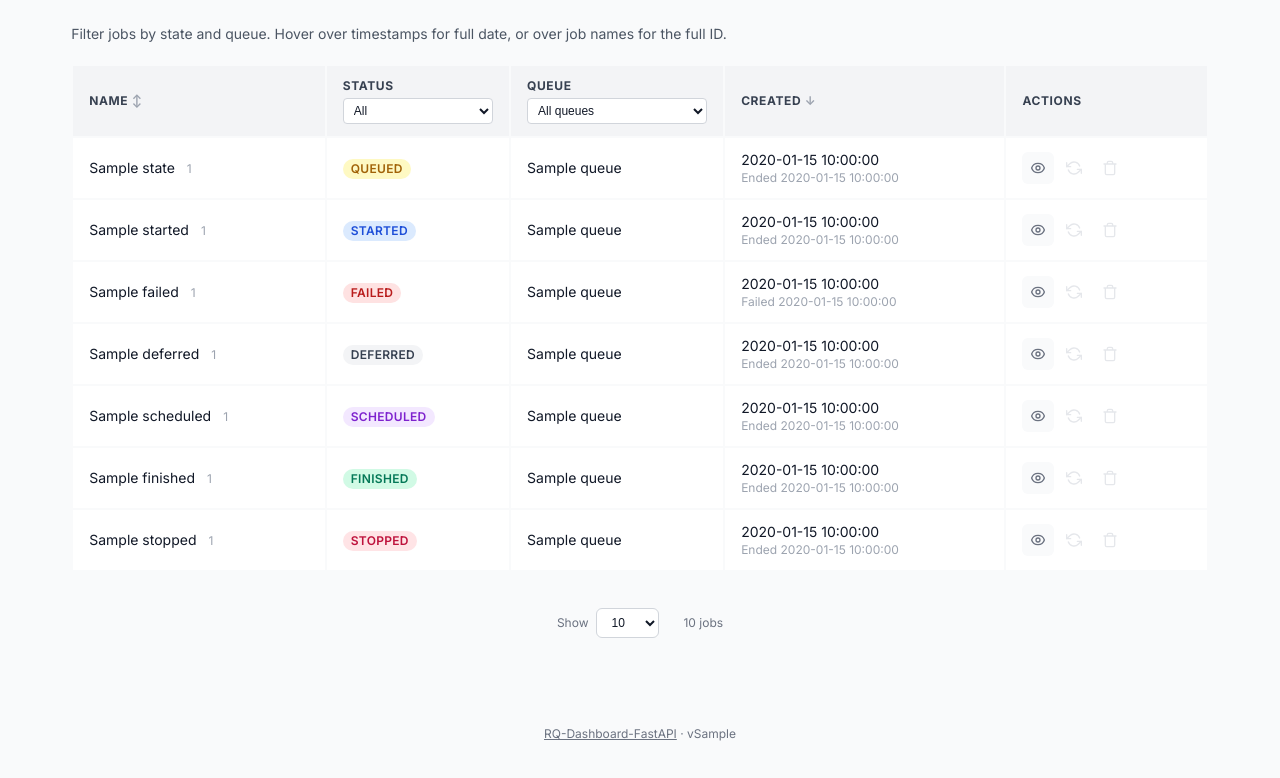
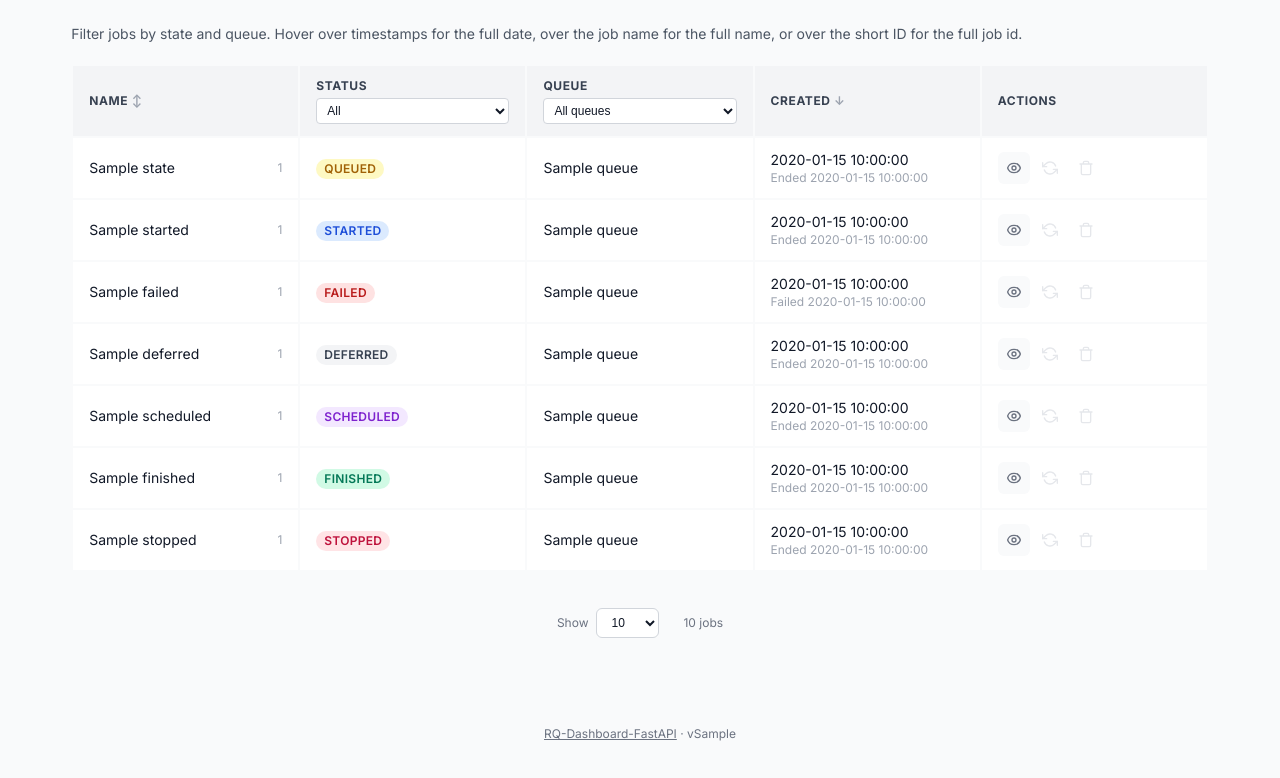
Before and after one commit to Hannes221/rq-dashboard-fast, a Python web app: template rq_dashboard_fast/templates/jobs.html in a window 1280 px wide. Shown: the part 64-842 px from the top of the page. Run offline with Jinja, Linux system fonts and the light colour scheme; the template is opened without the code that fills it: most values are stand-ins (such as "Sample title", 1, 10 or a date in 2020).

Commit message:
Fix: Limiting the length of the name column in jobs overview

```diff
--- a/rq_dashboard_fast/static/css/uno.css
+++ b/rq_dashboard_fast/static/css/uno.css
@@ -396,7 +396,6 @@
 .mb-2{margin-bottom:0.5rem;}
 .mb-4{margin-bottom:1rem;}
 .mb-6{margin-bottom:1.5rem;}
-.ml-2{margin-left:0.5rem;}
 .ml-2\.5{margin-left:0.625rem;}
 .ml-4{margin-left:1rem;}
 .ml-6{margin-left:1.5rem;}
@@ -413,9 +412,9 @@
 .h-5{height:1.25rem;}
 .h-9{height:2.25rem;}
 .max-w-\[200px\]{max-width:200px;}
-.max-w-\[300px\]{max-width:300px;}
+.max-w-\[24rem\],
+.max-w-sm{max-width:24rem;}
 .max-w-\[90\%\]{max-width:90%;}
-.max-w-sm{max-width:24rem;}
 .min-h-screen{min-height:100vh;}
 .min-w-0{min-width:0;}
 .min-w-9{min-width:2.25rem;}
@@ -425,8 +424,10 @@
 .flex{display:flex;}
 .inline-flex{display:inline-flex;}
 .flex-1{flex:1 1 0%;}
-.flex-shrink-0{flex-shrink:0;}
+.flex-shrink-0,
+.shrink-0{flex-shrink:0;}
 .flex-col{flex-direction:column;}
+.table-fixed{table-layout:fixed;}
 @keyframes spin{from{transform:rotate(0deg)}to{transform:rotate(360deg)}}
 .animate-spin{animation:spin 1s linear infinite;}
 .cursor-default{cursor:default;}
@@ -447,6 +448,7 @@
 .space-y-4>:not([hidden])~:not([hidden]){--un-space-y-reverse:0;margin-top:calc(1rem * calc(1 - var(--un-space-y-reverse)));margin-bottom:calc(1rem * var(--un-space-y-reverse));}
 .overflow-hidden{overflow:hidden;}
 .overflow-x-auto{overflow-x:auto;}
+.truncate{overflow:hidden;text-overflow:ellipsis;white-space:nowrap;}
 .text-ellipsis{text-overflow:ellipsis;}
 .whitespace-nowrap{white-space:nowrap;}
 .whitespace-pre-wrap{white-space:pre-wrap;}
--- a/rq_dashboard_fast/templates/jobs.html
+++ b/rq_dashboard_fast/templates/jobs.html
@@ -280,9 +280,14 @@
         ? '<button class="btn-delete" data-delete-id="' + safeId + '" title="Delete">' + svgDelete + '</button>'
         : '<button class="btn-skeleton" disabled title="Delete (admin only)">' + svgDelete + '</button>';
 
+      var safeShortId = escapeHtml(shortId(job.id));
       tableBody.innerHTML +=
         '<tr class="tr-stripe">' +
-        '<td class="td-cell max-w-[300px] overflow-hidden text-ellipsis whitespace-nowrap"><span title="' + safeId + '">' + safeName + '</span><span class="ml-2 text-xs text-gray-400 dark:text-gray-500" title="' + safeId + '">' + shortId(job.id) + '</span></td>' +
+        '<td class="td-cell max-w-[24rem] min-w-0">' +
+        '<div class="flex min-w-0 items-center gap-2">' +
+        '<span class="min-w-0 flex-1 truncate block" title="' + safeName + '">' + safeName + '</span>' +
+        '<span class="shrink-0 text-xs text-gray-400 dark:text-gray-500 whitespace-nowrap" title="' + safeId + '">' + safeShortId + '</span>' +
+        '</div></td>' +
         '<td class="td-cell"><span class="badge-' + state + '">' + state + '</span></td>' +
         '<td class="td-cell">' + safeQueue + '</td>' +
         '<td class="td-cell whitespace-nowrap"><div title="' + fullDate + '">' + relDate + '</div>' + endedHtml + '</td>' +
@@ -376,9 +381,9 @@
 
 <div class="max-w-[90%] mx-auto mt-6 px-4">
   <p class="text-sm text-gray-600 dark:text-gray-400">
-    Filter jobs by state and queue. Hover over timestamps for full date, or over job names for the full ID.
+    Filter jobs by state and queue. Hover over timestamps for the full date, over the job name for the full name, or over the short ID for the full job id.
   </p>
-  <table id="jobs" class="data-table">
+  <table id="jobs" class="data-table table-fixed w-full">
     <thead>
       <tr>
         <th class="th-cell cursor-pointer select-none" onclick="setSort('name')" title="Sort by name">
@@ -421,9 +426,11 @@
       {% for queue in job_data %} {% for state in ["queued", "started",
       "failed", "deferred", "scheduled", "finished", "canceled", "stopped"] %} {% for job in queue[state] %}
       <tr class="tr-stripe">
-        <td class="td-cell max-w-[300px] overflow-hidden text-ellipsis whitespace-nowrap">
-          <span title="{{ job.id }}">{{ job.name }}</span>
-          <span class="ml-2 text-xs text-gray-400 dark:text-gray-500" title="{{ job.id }}">{{ job.id[:8] }}</span>
+        <td class="td-cell max-w-[24rem] min-w-0">
+          <div class="flex min-w-0 items-center gap-2">
+            <span class="min-w-0 flex-1 truncate block" title="{{ job.name | e }}">{{ job.name }}</span>
+            <span class="shrink-0 text-xs text-gray-400 dark:text-gray-500 whitespace-nowrap" title="{{ job.id | e }}">{{ job.id[:8] }}</span>
+          </div>
         </td>
         <td class="td-cell"><span class="badge-{{ state }}">{{ state }}</span></td>
         <td class="td-cell">{{ queue.queue_name }}</td>
```
